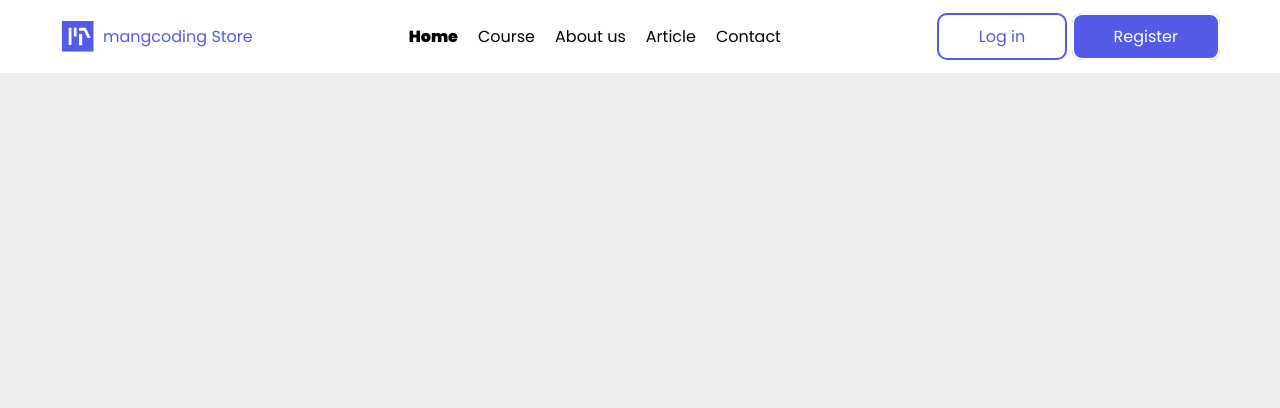
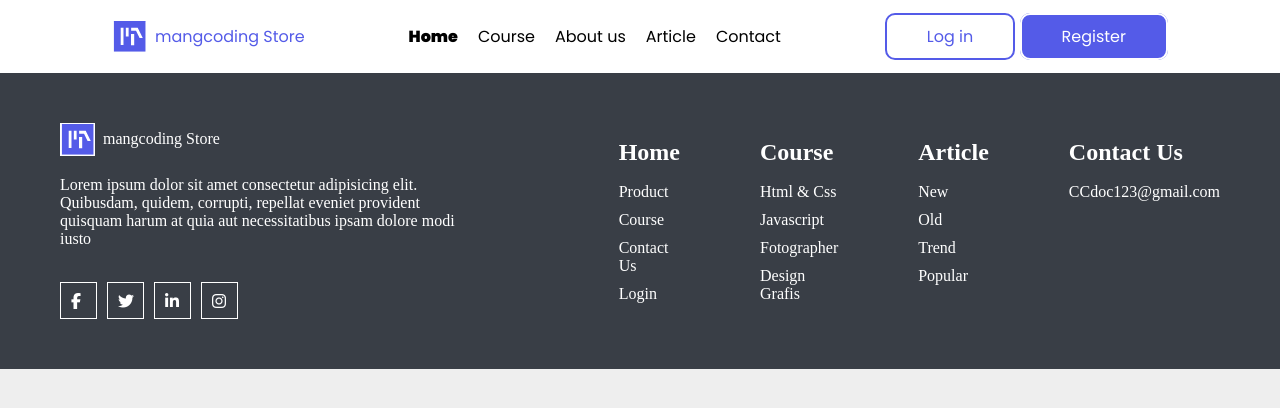
Before and after one commit to Soosgh/Landing, a plain HTML site: page index.html in a window 1280 px wide. Drawn offline with Linux system fonts and the light colour scheme.

Commit message:
Footer update

```diff
--- a/assets/Css/base.css
+++ b/assets/Css/base.css
@@ -35,7 +35,7 @@ ul {
 
 .row {
     display: flex;
-    justify-content: space-between;
+    justify-content: space-around;
     align-items: center;
-    flex-wrap: wrap;
+
 }
--- a/assets/Css/main.css
+++ b/assets/Css/main.css
@@ -58,23 +58,130 @@ body {
     display: none;
 }
 
+.Footer {
+    background-color: #393E46;
+    color: #FFFFFF;
+    padding: 50px 0;
+}
+
+.End-item nav a {
+    color: #FFFFFF;
+}
+
+.Footer .Logo a {
+    color: #FFFFFF;
+}
+
+.Start {
+    width: calc((100%-20px)/2);
+    display: flex;
+    align-items: flex-start;
+    flex-direction: column;
+    gap: 20px;
+
+
+}
+
+.Start .logo {
+    display: flex;
+    align-items: center;
+    gap: 8px;
+
+}
+
+
+.Start .logo img {
+    width: 35px;
+}
+
+.Start .Paragraph {
+    width: 75%;
+
+}
+
+.Start .logo a {
+    color: #fff;
+}
+
+.Start .icons {
+    display: flex;
+    gap: 10px;
+    margin-top: 14px;
+}
+
+.Start .icons i {
+    border: 1px solid #fff;
+    color: #fff;
+    padding: 10px;
+
+    width: 15px;
+    height: 15px;
+}
+
+.End {
+    width: calc((100%-20px)/2);
+    display: flex;
+
+    justify-content: space-evenly;
+    gap: 80px;
+
+
+}
+
+.End .End-item {
+    display: flex;
+    flex-direction: column;
+    gap: 17px;
+}
+
+.End nav {
+    display: flex;
+    flex-direction: column;
+    gap: 10px;
+}
+
+@media (max-width: 460px) {
+    .End-item {
+        width: 100%;
+    }
+
+
+}
 
 @media (max-width: 767.98px) {
     .container {
         width: calc(100% - 50px);
     }
 
-    .header .Logo img {
+    .header .logo img {
         width: 20px;
     }
 
     .header {
         font-size: 14px;
     }
+
+    .Footer .row {
+        flex-direction: column;
+        gap: 20px;
+    }
+
+    .End,
+    .Start {
+        width: 100%;
+    }
+
+    .End {
+        gap: 10px;
+    }
+
+    .End .End-item {
+        width: calc((100%-10px)/4);
+    }
+
 }
 
-
-@media (max-width: 991.98px) {
+@media (max-width: 1200px) {
 
 
     .auth i {
@@ -87,5 +194,10 @@ body {
         display: none;
     }
 
+    .Footer .row {
+        gap: 20px;
+        flex-wrap: wrap;
+        flex-direction: column;
+    }
 
 }
--- a/index.html
+++ b/index.html
@@ -13,6 +13,7 @@
 </head>
 
 <body>
+    <!--Start Header-->
     <header class="header">
 
         <div class="container">
@@ -54,6 +55,91 @@
         </div>
 
     </header>
+    <!--End Header-->
+
+    <!--Start Footer-->
+    <footer class="Footer">
+        <div class="container">
+            <div class="row">
+                <div class="Start">
+                    <div class="logo">
+                        <img src="./assets/img/Logo.svg" alt="Logo" />
+                        <a href="#">mangcoding Store</a>
+
+
+                    </div>
+                    <div class="Paragraph">
+
+                        <p>
+                            Lorem ipsum dolor sit amet consectetur adipisicing elit. Quibusdam, quidem, corrupti,
+                            repellat eveniet provident quisquam harum at quia aut necessitatibus ipsam dolore modi iusto
+                        </p>
+                    </div>
+
+
+
+                    <div class="icons">
+
+                        <i class="fa-brands fa-facebook-f"></i>
+                        <i class="fa-brands fa-twitter"></i>
+                        <i class="fa-brands fa-linkedin-in"></i>
+                        <i class="fa-brands fa-instagram"></i>
+
+
+                    </div>
+
+                </div>
+
+                <div class="End">
+
+                    <div class="End-item">
+                        <h2>Home</h2>
+                        <nav>
+                            <a href="#"> Product</a>
+                            <a href="#"> Course</a>
+                            <a href="#"> Contact Us</a>
+                            <a href="#"> Login</a>
+
+                        </nav>
+                    </div>
+
+                    <div class="End-item ">
+                        <h2>Course</h2>
+                        <nav>
+                            <a href="#"> Html & Css</a>
+                            <a href="#"> Javascript</a>
+                            <a href="#"> Fotographer</a>
+                            <a href="#"> Design Grafis</a>
+
+                        </nav>
+                    </div>
+
+                    <div class="End-item">
+                        <h2>Article</h2>
+                        <nav>
+                            <a href="#"> New</a>
+                            <a href="#"> Old</a>
+                            <a href="#"> Trend</a>
+                            <a href="#"> Popular</a>
+
+                        </nav>
+                    </div>
+
+                    <div class="End-item">
+                        <h2>Contact Us</h2>
+                        <nav>
+
+                            <a href="#"> CCdoc123&#64gmail.com</a>
+
+
+                        </nav>
+                    </div>
+                </div>
+
+            </div>
+
+        </div>
+    </footer>
 </body>
 
 </html>
```
Also changed, not shown: assets/img/facebook.svg (added), assets/img/instagram.svg (added), assets/img/linkedin.svg (added), assets/img/twetter.svg (added).
